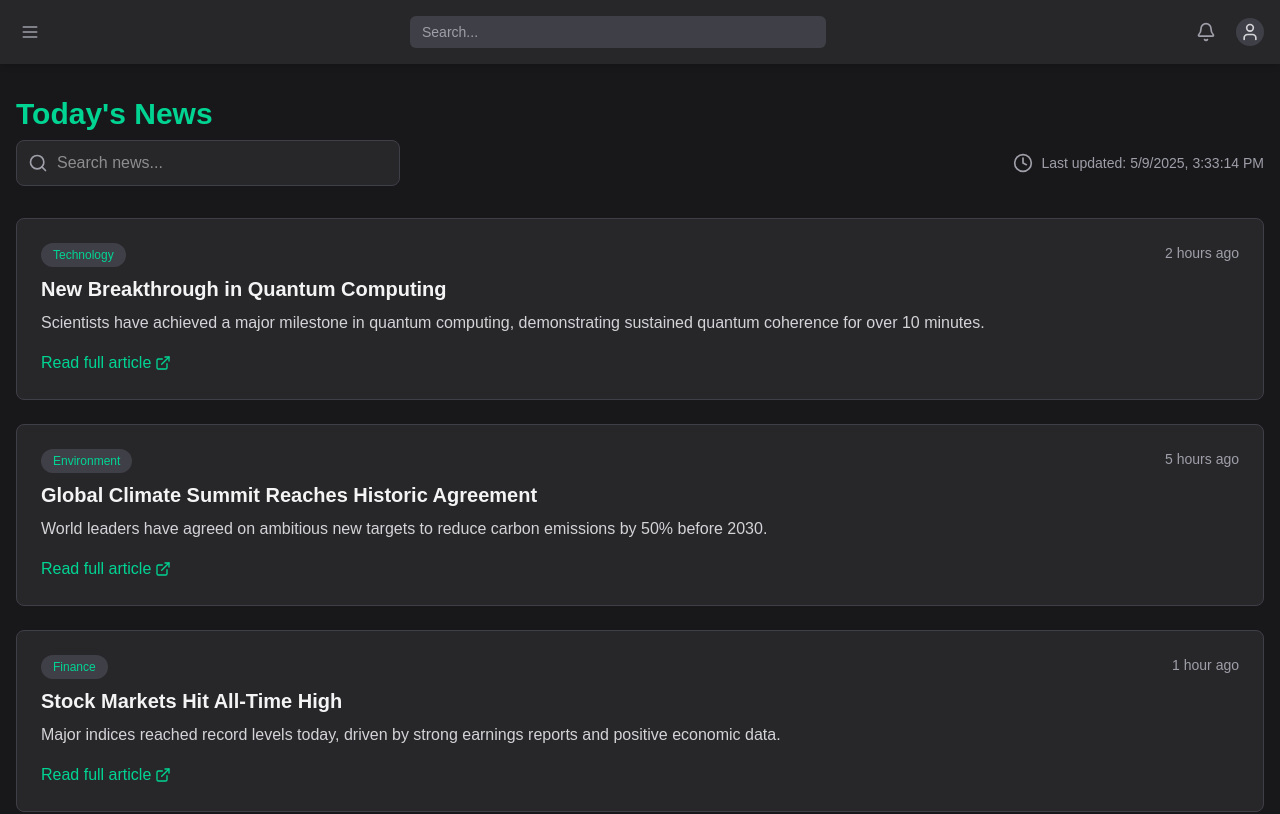
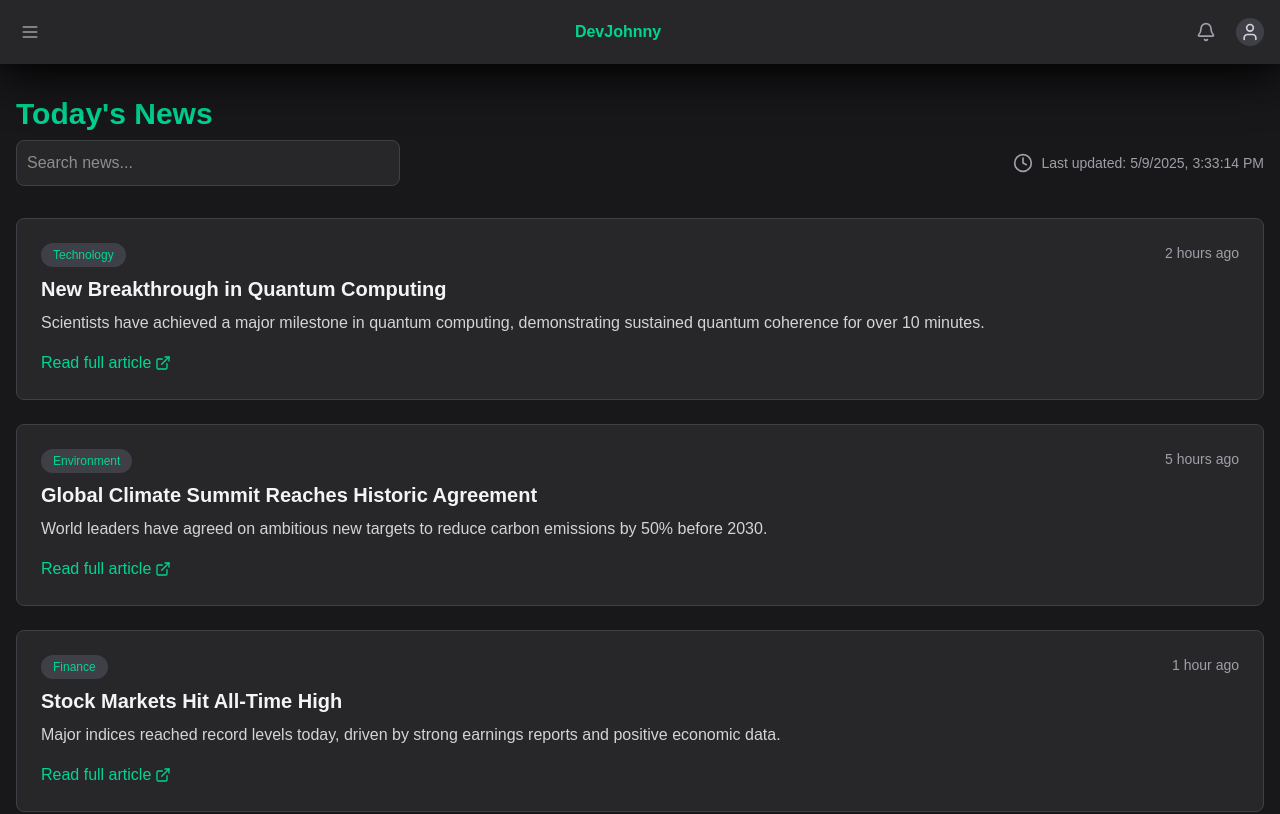
Before and after one commit to DeivisonJohnny/seek-donations, a Next.js app: page /news in a window 1280 px wide. Shown: the top 814 px of the page. Built offline with nearby package versions, Linux system fonts and the light colour scheme.

Commit message:
feat: fix short details

```diff
--- a/src/components/Layout/Header.tsx
+++ b/src/components/Layout/Header.tsx
@@ -19,7 +19,7 @@ const Header = () => {
   const [isSidebarOpen, setIsSidebarOpen] = useState(false);
 
   return (
-    <div>
+    <div className="sticky left-0 top-0 shadow-[0px_10px_50px_#000] ">
       <Sidebar
         isSidebarOpen={isSidebarOpen}
         setIsSidebarOpen={setIsSidebarOpen}
@@ -29,7 +29,7 @@ const Header = () => {
       <header className="sticky top-0 z-10 flex h-16 items-center justify-between bg-zinc-800 px-4 shadow-md">
         <button
           onClick={() => setIsSidebarOpen(true)}
-          className="rounded-md p-1 text-zinc-400 hover:bg-zinc-700 hover:text-zinc-100"
+          className="rounded-md p-1 text-zinc-400 hover:bg-zinc-700 hover:text-zinc-100 cursor-pointer "
         >
           <Menu size={20} />
         </button>
@@ -38,12 +38,8 @@ const Header = () => {
           <h1 className="text-lg font-bold text-emerald-400">Dashboard</h1>
         </div>
 
-        <div className="hidden md:flex items-center gap-3 rounded-md bg-zinc-700 px-3 py-1.5 w-1/3">
-          <input
-            type="text"
-            placeholder="Search..."
-            className="w-full bg-transparent text-sm text-zinc-100 outline-none placeholder:text-zinc-400"
-          />
+        <div className="flex items-center justify-center gap-3 rounded-md px-3 py-1.5 w-1/3">
+          <h1 className="text-emerald-400 font-bold ">DevJohnny</h1>
         </div>
 
         <div className="flex items-center gap-4">
--- a/src/components/Layout/Menu.tsx
+++ b/src/components/Layout/Menu.tsx
@@ -22,7 +22,7 @@ const Sidebar: FC<SidebarProps> = ({
 }) => {
   return (
     <aside
-      className={`fixed inset-y-0 left-0 z-50 w-64 bg-zinc-800 transition-transform duration-300 ease-in-out ${
+      className={`fixed inset-y-0 left-0 z-[100_!important] w-64 bg-zinc-800 transition-transform duration-300 ease-in-out ${
         isSidebarOpen ? "translate-x-0" : "-translate-x-full"
       }`}
     >
@@ -36,12 +36,12 @@ const Sidebar: FC<SidebarProps> = ({
         </Link>
         <button
           onClick={() => setIsSidebarOpen(false)}
-          className="rounded-md p-1 text-zinc-400 hover:bg-zinc-700 hover:text-zinc-100"
+          className="rounded-md p-1 text-zinc-400 hover:bg-zinc-700 hover:text-zinc-100 cursor-pointer "
         >
           <X size={20} />
         </button>
       </div>
-      <nav className="mt-6 px-4">
+      <nav className="mt-6 px-4 ">
         <ul className="space-y-2">
           {navItems.map((item) => (
             <li key={item.name}>
--- a/src/pages/news/index.tsx
+++ b/src/pages/news/index.tsx
@@ -85,18 +85,15 @@ export default function NewsScreen() {
   return (
     <div className="min-h-screen bg-zinc-900 text-zinc-100">
       <div className="container mx-auto px-4 py-8">
-        <header className="mb-8">
+        <header className="mb-8 z-[1_!important]">
           <h1 className="text-3xl font-bold text-emerald-400 mb-2">
             Today's News
           </h1>
-          <div className="flex flex-col sm:flex-row justify-between items-start sm:items-center gap-4">
-            <div className="relative w-full sm:w-96">
-              <div className="absolute inset-y-0 left-0 flex items-center pl-3 pointer-events-none">
-                <Search className="h-5 w-5 text-zinc-400" />
-              </div>
+          <div className=" flex flex-col sm:flex-row justify-between items-start sm:items-center gap-4">
+            <div className=" w-full sm:w-96">
               <input
                 type="text"
-                className="bg-zinc-800 border border-zinc-700 text-zinc-100 rounded-lg block w-full pl-10 p-2.5 focus:ring-2 focus:ring-emerald-500 focus:border-emerald-500"
+                className="bg-zinc-800 border border-zinc-700 text-zinc-100 rounded-lg block w-full pl-2.5 p-2.5 focus:ring-2 focus:ring-emerald-500 focus:border-emerald-500 "
                 placeholder="Search news..."
                 value={searchTerm}
                 onChange={(e) => setSearchTerm(e.target.value)}
```
